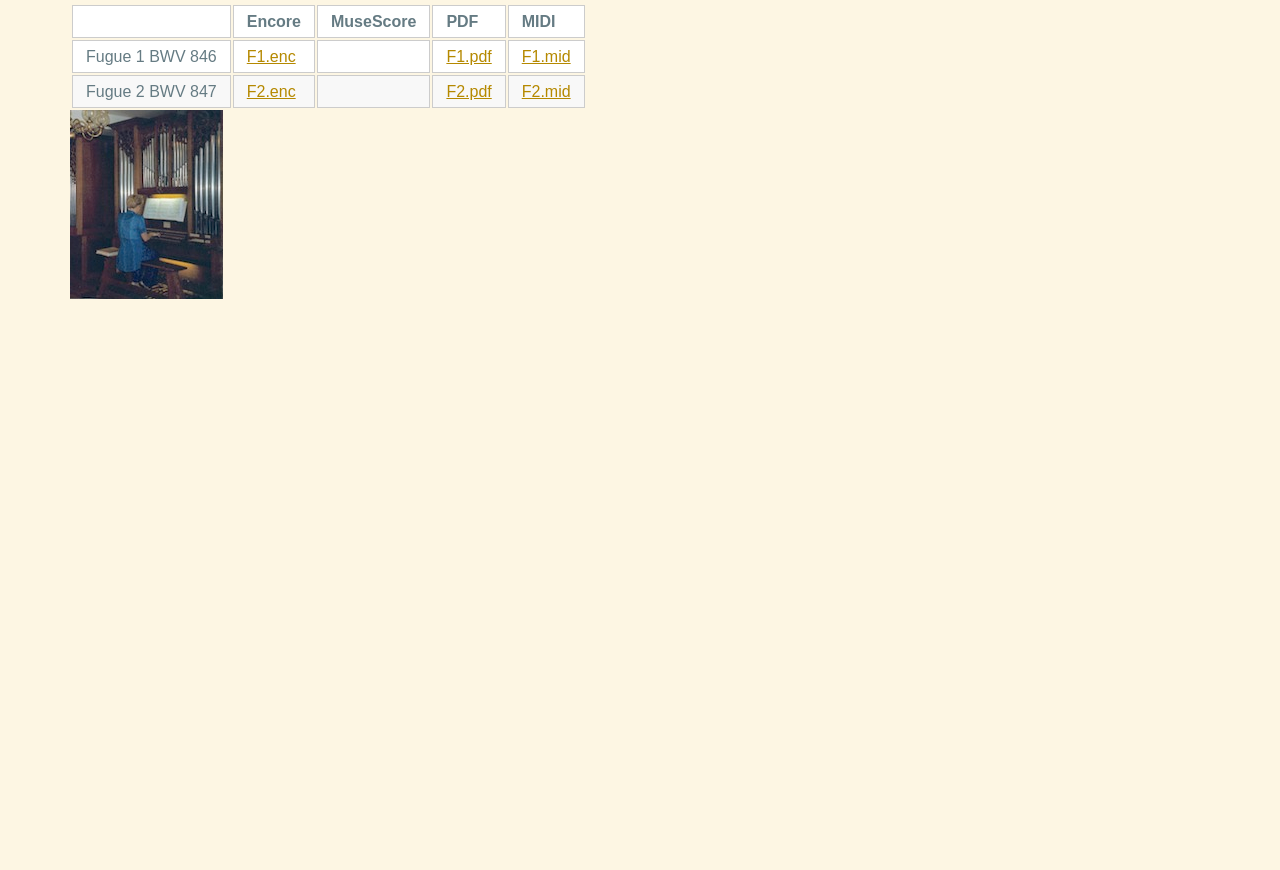
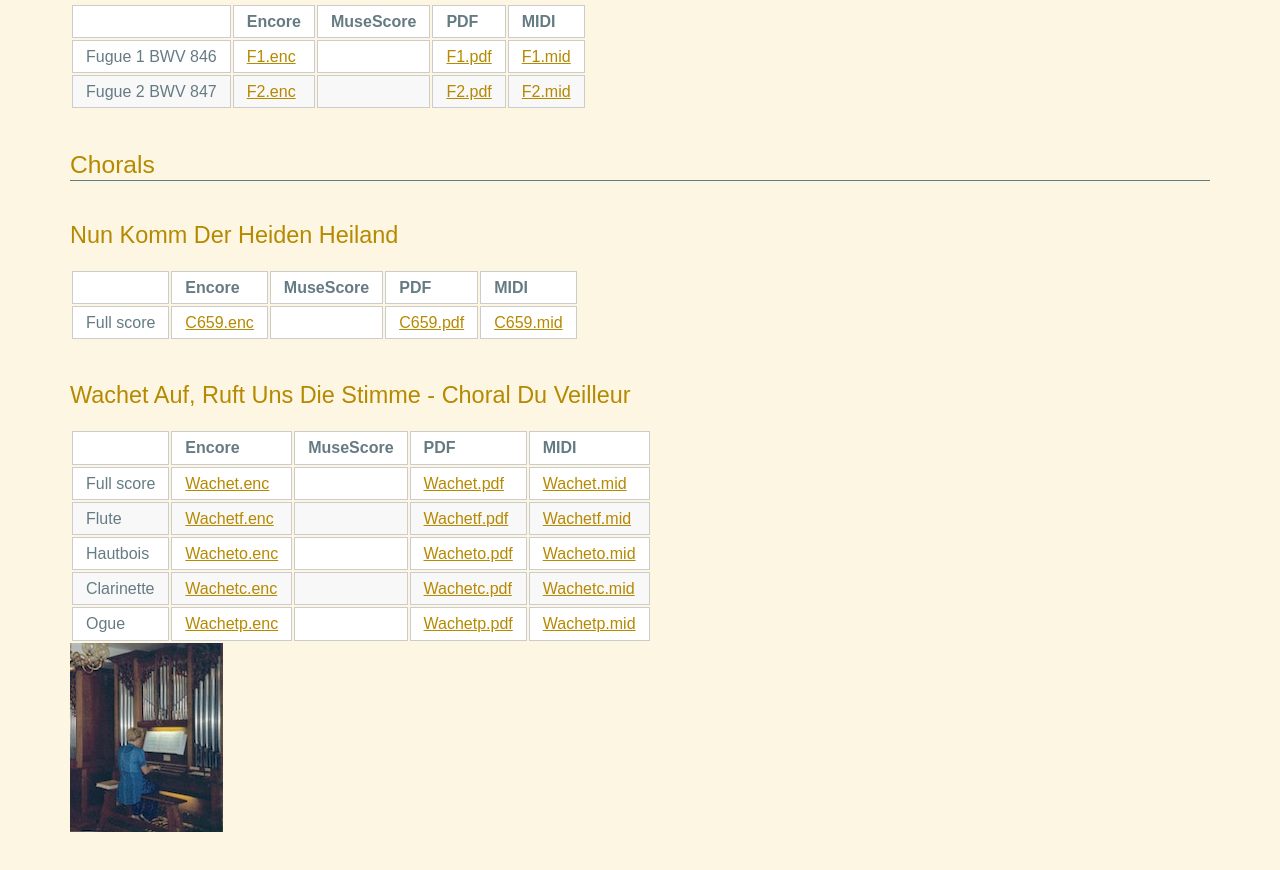
Before and after one commit to gilles5588/gilles5588.github.io, a plain HTML site: page scores/JSBach/JSBach.html in a window 1280 px wide. Shown: the part 867-1737 px from the top of the page. Before the commit the page ends 1210 px from the top, so only its background shows below. Drawn offline with Linux system fonts and the light colour scheme.

Commit message:
ajout des chorals de Bach

```diff
--- a/scores/JSBach/JSBach.html
+++ b/scores/JSBach/JSBach.html
@@ -154,6 +154,84 @@
 </tbody>
 </table>
 
+<h2 id="toc_5">Chorals</h2>
+
+<h3 id="toc_6">Nun komm der Heiden Heiland</h3>
+
+<table>
+<thead>
+<tr>
+<th></th>
+<th>Encore</th>
+<th>MuseScore</th>
+<th>PDF</th>
+<th>MIDI</th>
+</tr>
+</thead>
+
+<tbody>
+<tr>
+<td>Full score</td>
+<td><a href="C659.ENC">C659.enc</a></td>
+<td></td>
+<td><a href="C659.PDF">C659.pdf</a></td>
+<td><a href="C659.MID">C659.mid</a></td>
+</tr>
+</tbody>
+</table>
+
+<h3 id="toc_7">Wachet auf, ruft uns die Stimme - Choral du veilleur</h3>
+
+<table>
+<thead>
+<tr>
+<th></th>
+<th>Encore</th>
+<th>MuseScore</th>
+<th>PDF</th>
+<th>MIDI</th>
+</tr>
+</thead>
+
+<tbody>
+<tr>
+<td>Full score</td>
+<td><a href="WACHET.ENC">Wachet.enc</a></td>
+<td></td>
+<td><a href="WACHET.PDF">Wachet.pdf</a></td>
+<td><a href="WACHET.MID">Wachet.mid</a></td>
+</tr>
+<tr>
+<td>Flute</td>
+<td><a href="WACHETF.ENC">Wachetf.enc</a></td>
+<td></td>
+<td><a href="WACHETF.PDF">Wachetf.pdf</a></td>
+<td><a href="WACHETF.MID">Wachetf.mid</a></td>
+</tr>
+<tr>
+<td>Hautbois</td>
+<td><a href="WACHETO.ENC">Wacheto.enc</a></td>
+<td></td>
+<td><a href="WACHETO.PDF">Wacheto.pdf</a></td>
+<td><a href="WACHETO.MID">Wacheto.mid</a></td>
+</tr>
+<tr>
+<td>Clarinette</td>
+<td><a href="WACHETC.ENC">Wachetc.enc</a></td>
+<td></td>
+<td><a href="WACHETC.PDF">Wachetc.pdf</a></td>
+<td><a href="WACHETC.MID">Wachetc.mid</a></td>
+</tr>
+<tr>
+<td>Ogue</td>
+<td><a href="WACHETP.ENC">Wachetp.enc</a></td>
+<td></td>
+<td><a href="WACHETP.PDF">Wachetp.pdf</a></td>
+<td><a href="WACHETP.MID">Wachetp.mid</a></td>
+</tr>
+</tbody>
+</table>
+
 <p><a href="ORGUE.JPG"><img src="TN_ORGUE.JPG" alt="Orgue"></a></p>
 
 
```
Also changed, not shown: scores/Partitions.html (+6 -17 lines), 4 other files.
